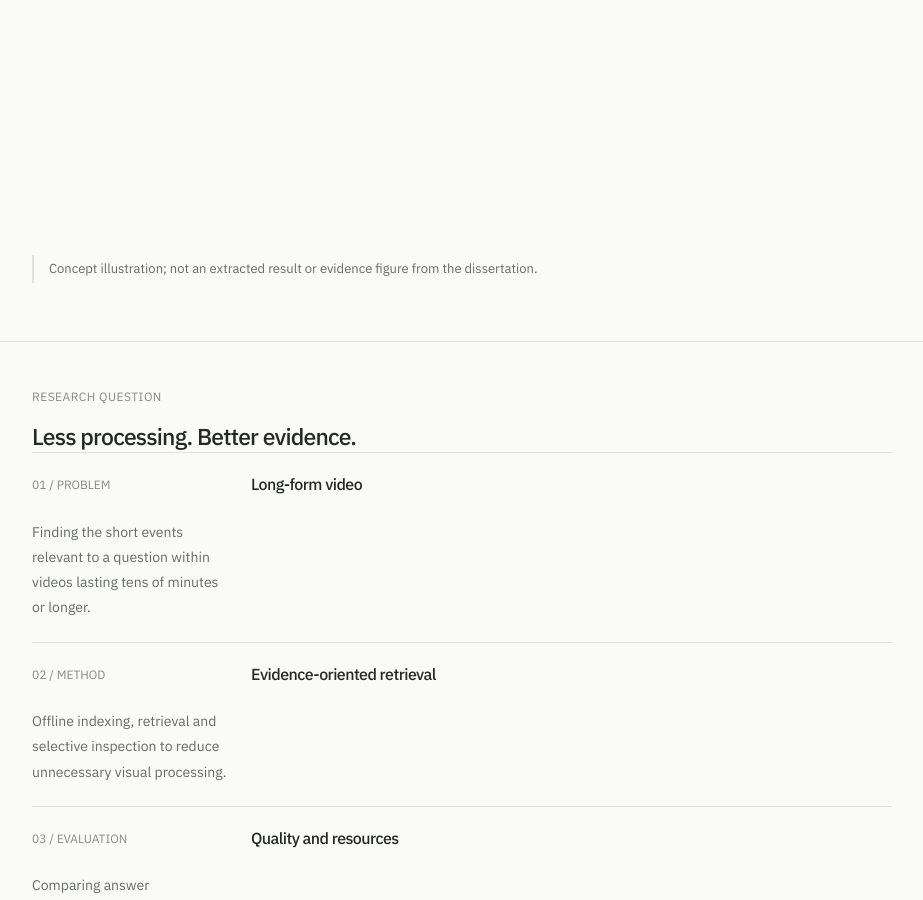
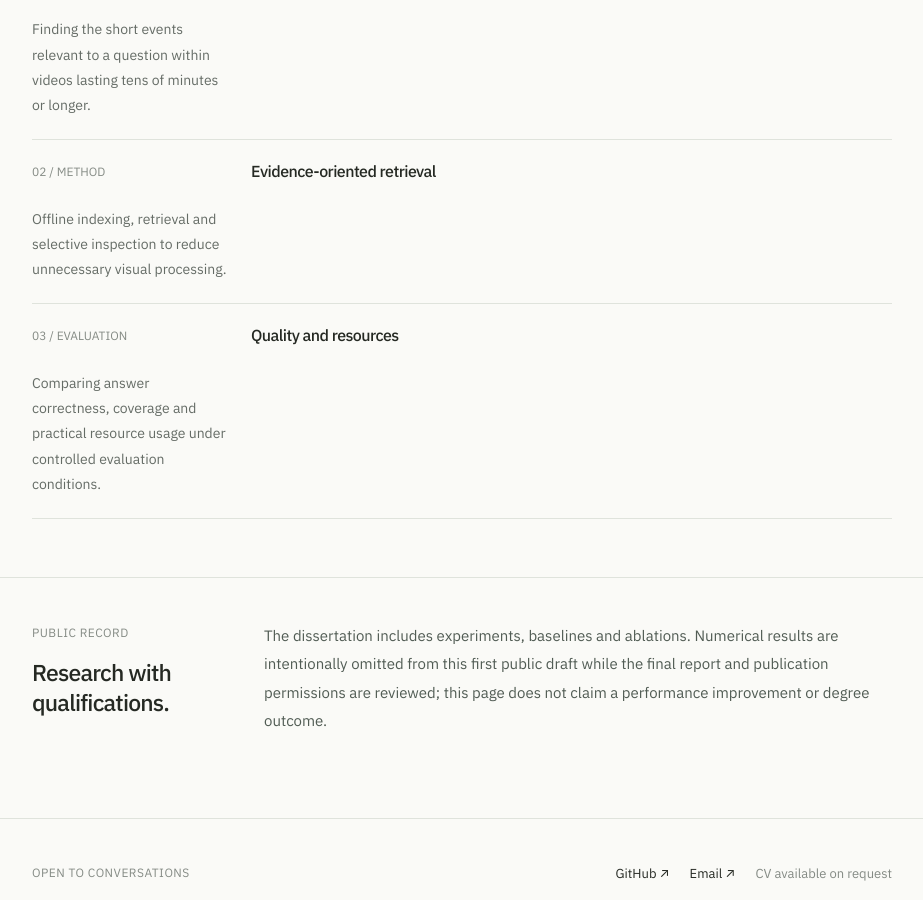
Before and after one commit to naxgotomakeit/naxgotomakeit.github.io, a Jekyll site: the page built from work/video-qa.html, in a window 1280 px wide and 900 px high, scrolled down 599 px. Shown: the whole window, without its empty margins (178-1101 px from the left). Built offline with Jekyll 4.4.1, drawn with Linux system fonts in a browser that asks for light colours.

Commit message:
style: remove oversized decorative illustration from work/video-qa.html

```diff
--- a/work/video-qa.html
+++ b/work/video-qa.html
@@ -4,7 +4,7 @@ title: Efficient Long-Video QA
 section: work
 permalink: /work/video-qa/
 ---
-<section class="page wrap"><p class="kicker">03 / UCL MSC RESEARCH</p><h1>Efficient <em>Long-Video QA.</em></h1><p class="lead">Investigating how long-video question answering can use targeted multimodal evidence rather than processing every moment with the same expensive inference procedure.</p><div class="actions"><a class="button" href="{{ '/work/' | relative_url }}">← All work</a><a class="button dark" href="mailto:{{ site.email }}?subject=Long-video%20QA%20research">Discuss research ↗</a></div></section>
-<section class="detail"><div class="wrap"><div class="visual video" style="border-radius:16px;min-height:350px"><span class="film"><i></i><i></i><i></i></span></div><p class="notice">Concept illustration; not an extracted result or evidence figure from the dissertation.</p></div></section>
+<section class="page wrap"><p class="kicker">03 / UCL MSC RESEARCH</p><h1>Efficient <em>Long-Video QA.</em></h1><p class="lead">Investigating how long-video question answering can use targeted multimodal evidence rather than processing every moment with the same expensive inference procedure.</p><div class="actions"><a class="button" href="{{ '/work/' | relative_url }}">← All work</a><a class="button" href="mailto:{{ site.email }}?subject=Long-video%20QA%20research">Discuss research ↗</a></div></section>
+
 <section class="detail"><div class="wrap"><p class="kicker">RESEARCH QUESTION</p><h2>Less processing. <em>Better evidence.</em></h2><div class="info-grid"><div class="info"><span class="small">01 / PROBLEM</span><h3>Long-form video</h3><p>Finding the short events relevant to a question within videos lasting tens of minutes or longer.</p></div><div class="info"><span class="small">02 / METHOD</span><h3>Evidence-oriented retrieval</h3><p>Offline indexing, retrieval and selective inspection to reduce unnecessary visual processing.</p></div><div class="info"><span class="small">03 / EVALUATION</span><h3>Quality and resources</h3><p>Comparing answer correctness, coverage and practical resource usage under controlled evaluation conditions.</p></div></div></div></section>
 <section class="detail"><div class="wrap two-col"><div><p class="kicker">PUBLIC RECORD</p><h2>Research with <em>qualifications.</em></h2></div><div class="text-block"><p>The dissertation includes experiments, baselines and ablations. Numerical results are intentionally omitted from this first public draft while the final report and publication permissions are reviewed; this page does not claim a performance improvement or degree outcome.</p></div></div></section>
```
